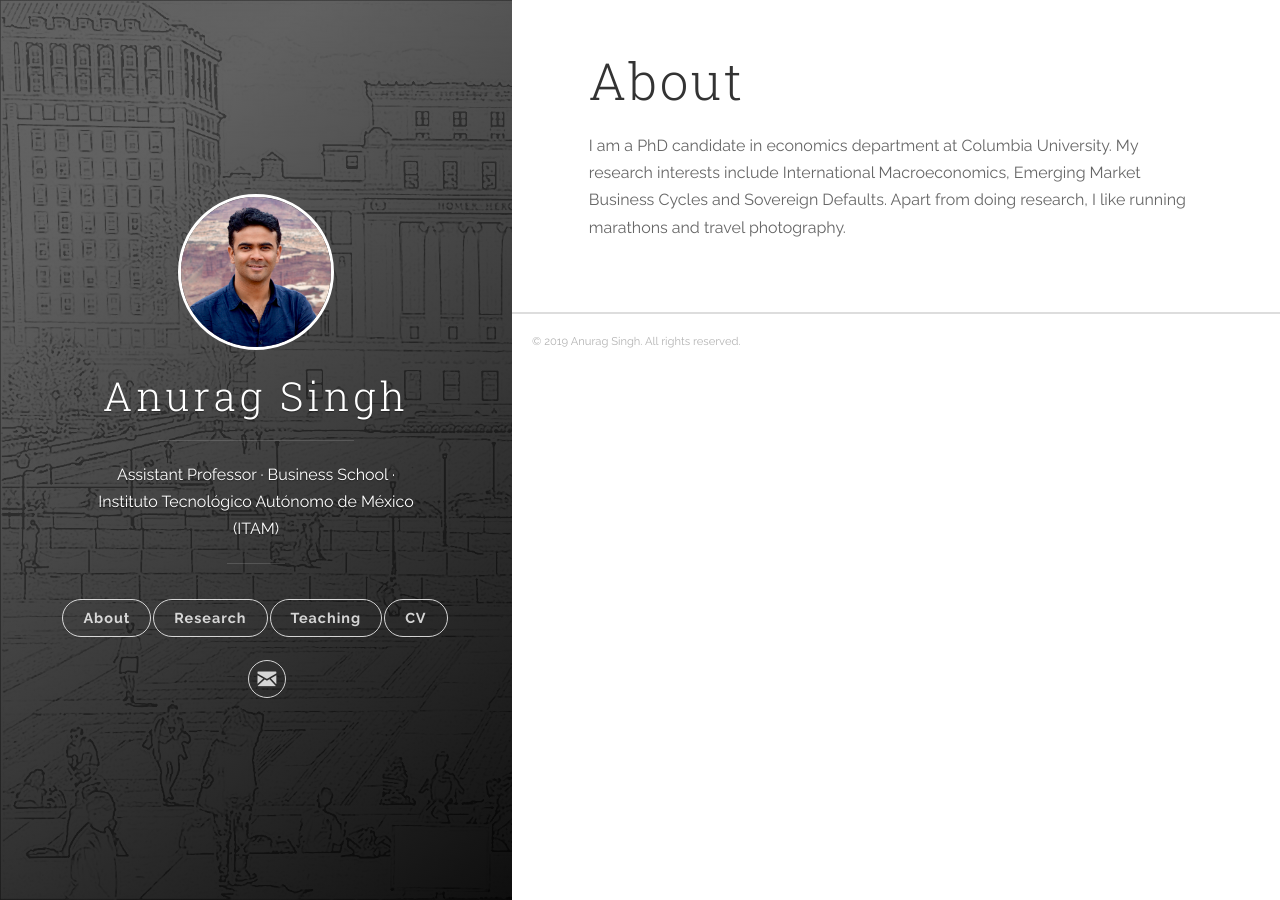
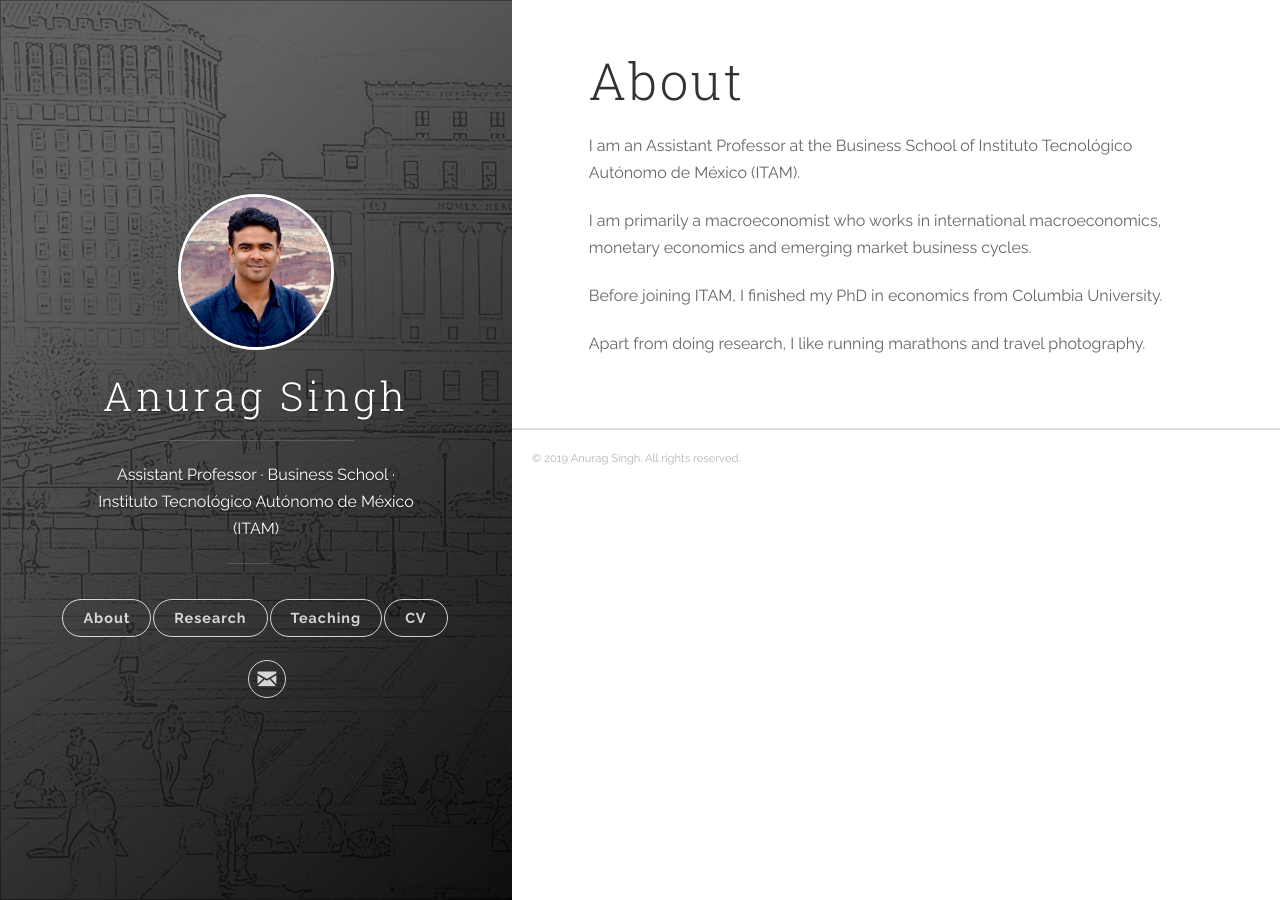
Before and after one commit to vinayakiyer/vinayakiyer.github.io, a Jekyll site: the page built from _posts/2018-06-14-about.markdown, in a window 1280 px wide. Built offline with Jekyll 4.4.1, drawn with Linux system fonts in a browser that asks for light colours.

Commit message:
Update 2018-06-14-about.markdown

```diff
--- a/_posts/2018-06-14-about.markdown
+++ b/_posts/2018-06-14-about.markdown
@@ -3,4 +3,10 @@ title:  "About"
 categories: [jekyll]
 tags: [jekyll]
 ---
-I am a PhD candidate in economics department at Columbia University. My research interests include International Macroeconomics, Emerging Market Business Cycles and Sovereign Defaults. Apart from doing research, I like running marathons and travel photography.
+I am an Assistant Professor at the Business School of Instituto Tecnológico Autónomo de México (ITAM).
+
+I am primarily a macroeconomist who works in international macroeconomics, monetary economics and emerging market business cycles.
+
+Before joining ITAM, I finished my PhD in economics from Columbia University.
+
+Apart from doing research, I like running marathons and travel photography.
```
